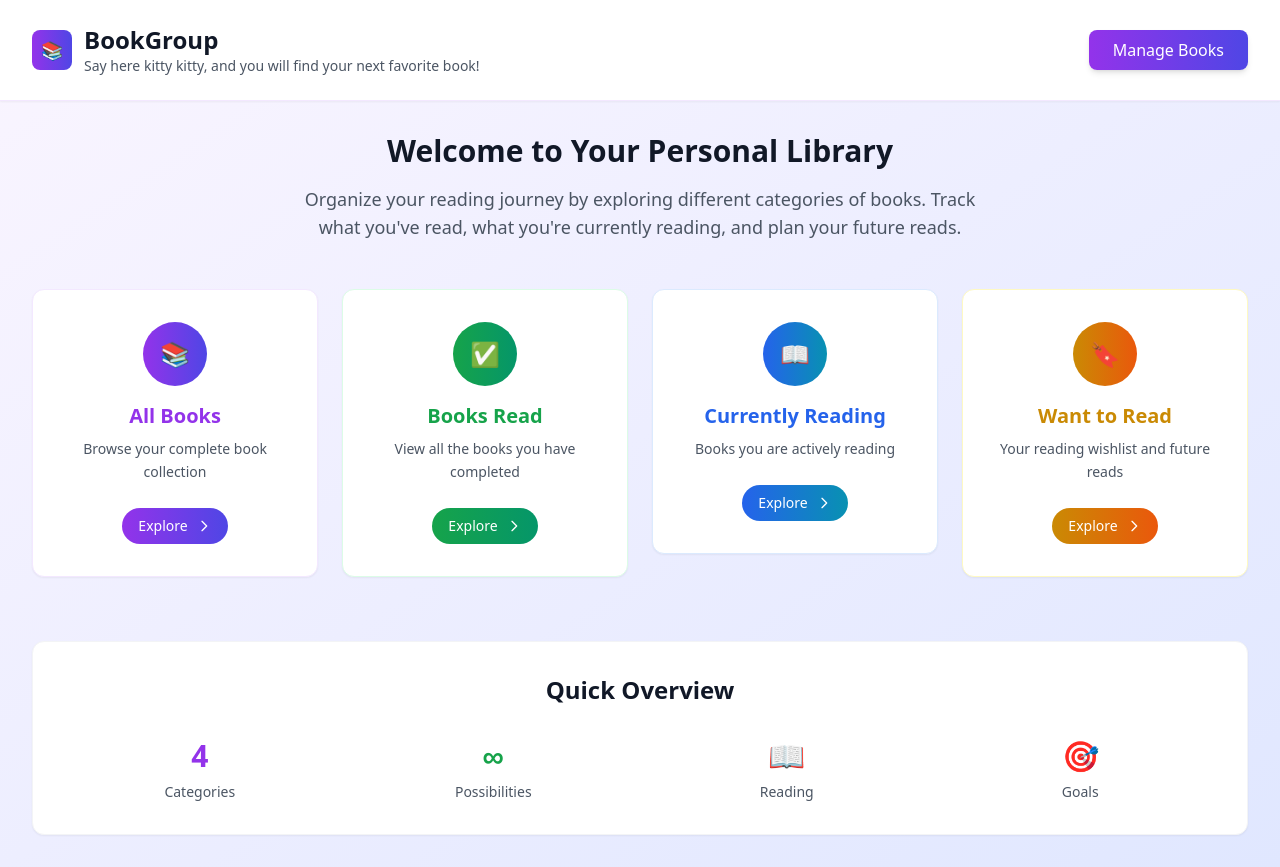
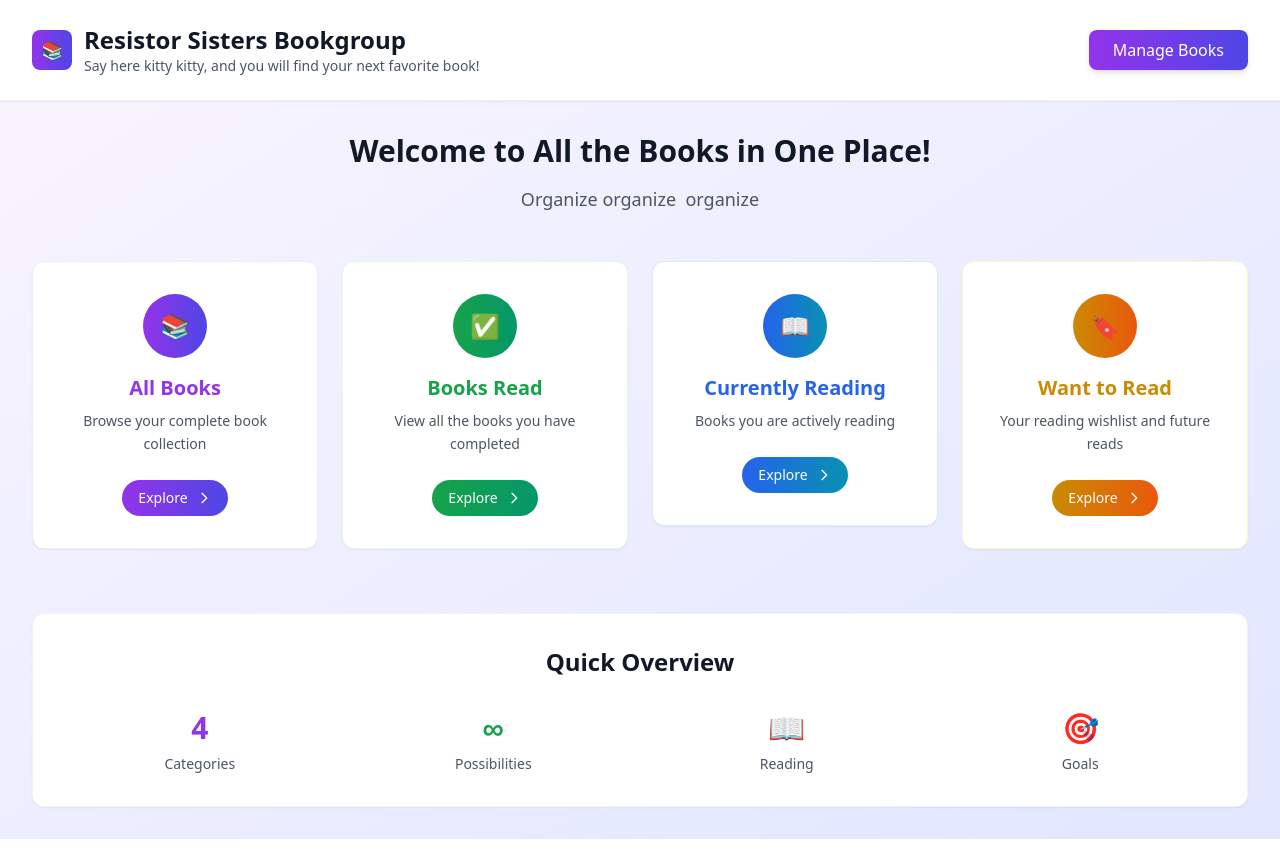
Before and after one commit to nannigan/bookgroup, a Next.js app: page / in a window 1280 px wide. After the commit the page ends 839 px from the top, so only its background shows below. Built offline with nearby package versions, Linux system fonts and the light colour scheme.

Commit message:
edits to live I hope

```diff
--- a/app/layout.tsx
+++ b/app/layout.tsx
@@ -2,7 +2,7 @@ import type { Metadata, Viewport } from 'next';
 import './globals.css';
 
 export const metadata: Metadata = {
-    title: 'BookGroup - Your Personal Library',
+    title: 'ResistorSistersBookgroup',
     description: 'Organize your reading journey with BookGroup',
 };
 
--- a/app/page.tsx
+++ b/app/page.tsx
@@ -62,7 +62,7 @@ export default function Page() {
                             </div>
                             <div data-oid="s34ze2d">
                                 <h1 className="text-2xl font-bold text-gray-900" data-oid="za09zu7">
-                                    BookGroup
+                                    Resistor Sisters Bookgroup
                                 </h1>
                                 <p className="text-sm text-gray-600" data-oid="ci7h0-u">
                                     Say here kitty kitty, and you will find your next favorite book!
@@ -85,12 +85,10 @@ export default function Page() {
                 {/* Welcome Section */}
                 <div className="text-center mb-12" data-oid="v_a.ws5">
                     <h2 className="text-3xl font-bold text-gray-900 mb-4" data-oid="zkl1g-p">
-                        Welcome to Your Personal Library
+                        Welcome to All the Books in One Place!
                     </h2>
                     <p className="text-lg text-gray-600 max-w-2xl mx-auto" data-oid="kqf5rza">
-                        Organize your reading journey by exploring different categories of books.
-                        Track what you&apos;ve read, what you&apos;re currently reading, and plan
-                        your future reads.
+                        Organize organize  organize
                     </p>
                 </div>
 
```
Also changed, not shown: NOTES/NOTES-bookgrp-app-progress copy PLAIN.txt.
